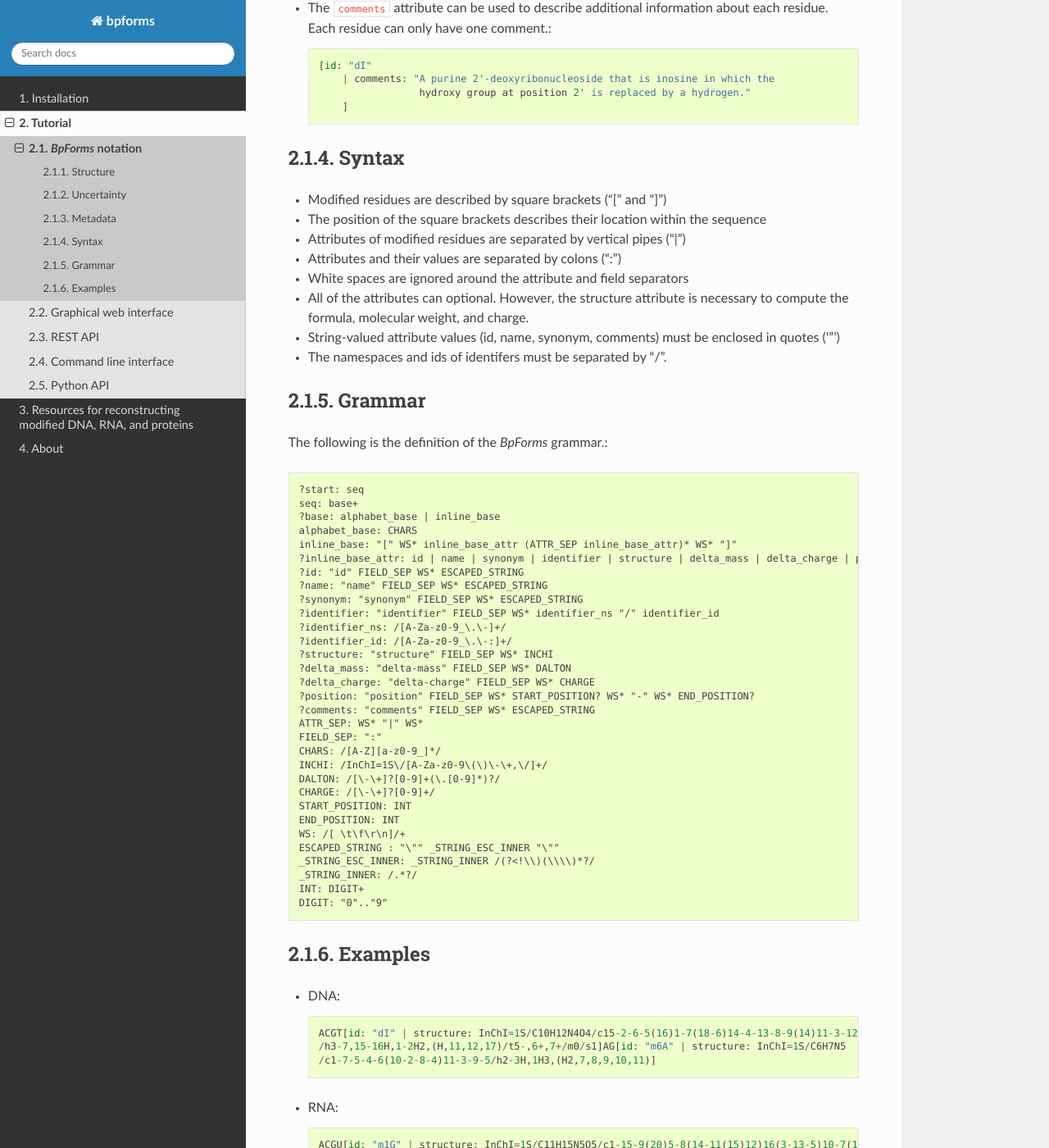
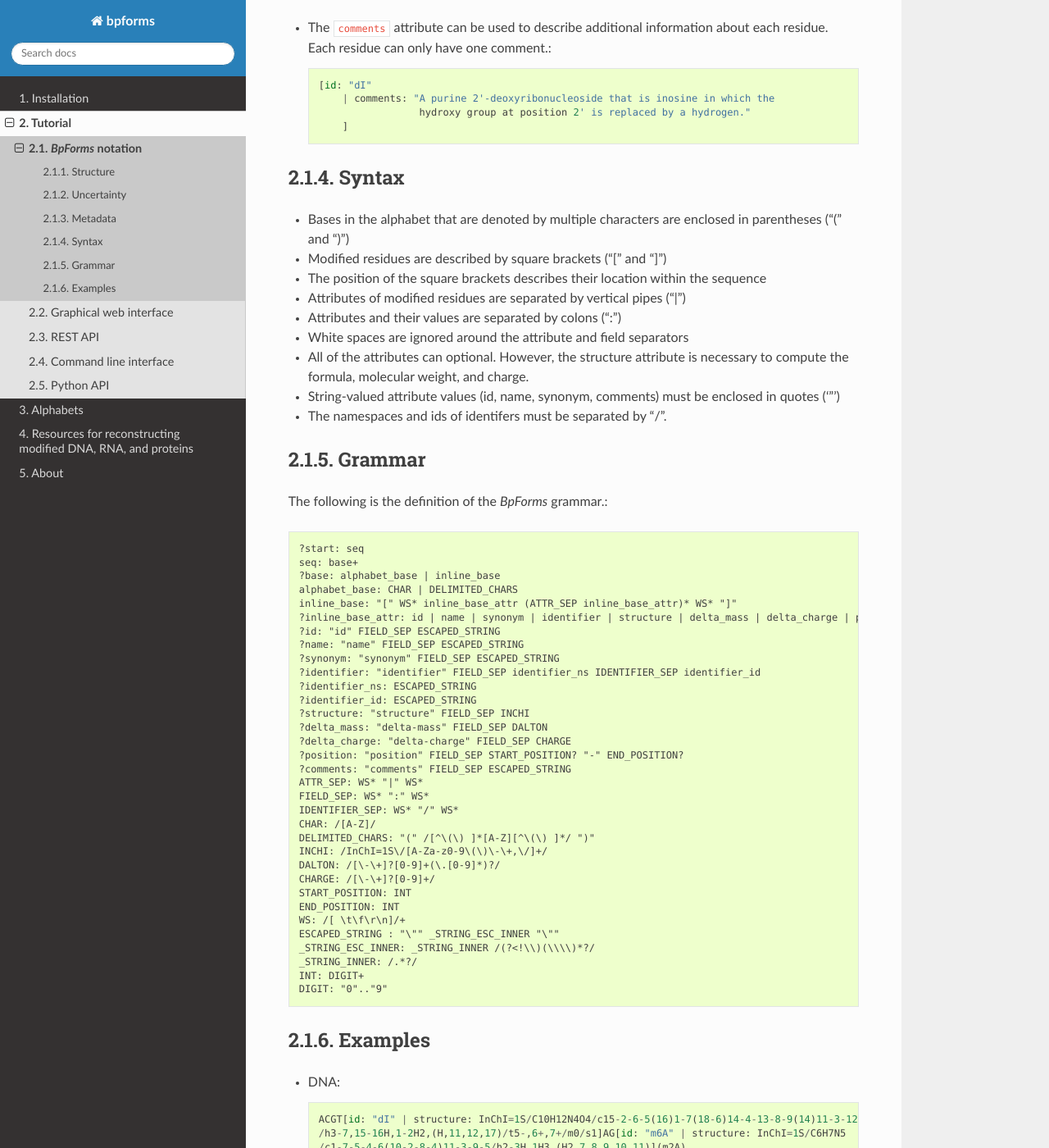
Before and after one commit to KarrLab/bpforms, a Sphinx documentation site: the page built from docs/notation.rst, in a window 1280 px wide and 1400 px high, scrolled down 1626 px. Shown: the whole window at 82% size. Built offline with Sphinx 7.4.7 and the Read the Docs theme 2.0.0, drawn with Linux system fonts in a browser that asks for light colours; pages that are not in the unit, such as notebooks, are missing from menus; some of the changed text lies outside the part shown.

Commit message:
updating docs

```diff
--- a/docs/index.rst
+++ b/docs/index.rst
@@ -45,6 +45,7 @@
 
    installation.rst
    tutorial.rst
+   alphabets.rst
    resources.rst
    API documentation <source/modules.rst>
    about.rst
--- a/docs/notation.rst
+++ b/docs/notation.rst
@@ -3,11 +3,11 @@
 `BpForms` notation
 ------------------
 
-The `BpForms` notation represents biopolymer forms as FASTA sequences with modified residues described by multiple attributes separated by "|" inside square brackets. The locations of modified residues are encoded by their positions within the sequence.
+The `BpForms` notation represents biopolymer forms as FASTA sequences with (a) bases denoted by multiple characters delimited by parentheses and (b) modified residues described by multiple attributes separated by "|" inside square brackets. The locations of modified residues are encoded by their positions within the sequence.
 
     * ``[id: "dI" | name: "deoxyinosine"]ACGC``: represents deoxyinosine at the first position
     * ``AC[id: "dI" | name: "deoxyinosine"]GC``: represents deoxyinosine at the third position
-    * ``ACGC[id: "dI" | name: "deoxyinosine"]``: represents deoxyinosine at the last position
+    * ``ACGC(m6A)``: represents methyl-6-adenosine at the last position
 
 
 Structure
@@ -72,6 +72,7 @@
 Syntax
 ^^^^^^
 
+* Bases in the alphabet that are denoted by multiple characters are enclosed in parentheses ("(" and ")")
 * Modified residues are described by square brackets ("[" and "]")
 * The position of the square brackets describes their location within the sequence
 * Attributes of modified residues are separated by vertical pipes ("|")
@@ -90,23 +91,25 @@
     ?start: seq
     seq: base+
     ?base: alphabet_base | inline_base
-    alphabet_base: CHARS
+    alphabet_base: CHAR | DELIMITED_CHARS
     inline_base: "[" WS* inline_base_attr (ATTR_SEP inline_base_attr)* WS* "]"
     ?inline_base_attr: id | name | synonym | identifier | structure | delta_mass | delta_charge | position | comments
-    ?id: "id" FIELD_SEP WS* ESCAPED_STRING
-    ?name: "name" FIELD_SEP WS* ESCAPED_STRING
-    ?synonym: "synonym" FIELD_SEP WS* ESCAPED_STRING
-    ?identifier: "identifier" FIELD_SEP WS* identifier_ns "/" identifier_id
-    ?identifier_ns: /[A-Za-z0-9_\.\-]+/
-    ?identifier_id: /[A-Za-z0-9_\.\-:]+/
-    ?structure: "structure" FIELD_SEP WS* INCHI
-    ?delta_mass: "delta-mass" FIELD_SEP WS* DALTON
-    ?delta_charge: "delta-charge" FIELD_SEP WS* CHARGE
-    ?position: "position" FIELD_SEP WS* START_POSITION? WS* "-" WS* END_POSITION?
-    ?comments: "comments" FIELD_SEP WS* ESCAPED_STRING
+    ?id: "id" FIELD_SEP ESCAPED_STRING
+    ?name: "name" FIELD_SEP ESCAPED_STRING
+    ?synonym: "synonym" FIELD_SEP ESCAPED_STRING
+    ?identifier: "identifier" FIELD_SEP identifier_ns IDENTIFIER_SEP identifier_id
+    ?identifier_ns: ESCAPED_STRING
+    ?identifier_id: ESCAPED_STRING
+    ?structure: "structure" FIELD_SEP INCHI
+    ?delta_mass: "delta-mass" FIELD_SEP DALTON
+    ?delta_charge: "delta-charge" FIELD_SEP CHARGE
+    ?position: "position" FIELD_SEP START_POSITION? "-" END_POSITION?
+    ?comments: "comments" FIELD_SEP ESCAPED_STRING
     ATTR_SEP: WS* "|" WS*
-    FIELD_SEP: ":"
-    CHARS: /[A-Z][a-z0-9_]*/
+    FIELD_SEP: WS* ":" WS*
+    IDENTIFIER_SEP: WS* "/" WS*
+    CHAR: /[A-Z]/
+    DELIMITED_CHARS: "(" /[^\(\) ]*[A-Z][^\(\) ]*/ ")"
     INCHI: /InChI=1S\/[A-Za-z0-9\(\)\-\+,\/]+/
     DALTON: /[\-\+]?[0-9]+(\.[0-9]*)?/
     CHARGE: /[\-\+]?[0-9]+/
@@ -127,11 +130,11 @@
 
     ACGT[id: "dI" | structure: InChI=1S/C10H12N4O4/c15-2-6-5(16)1-7(18-6)14-4-13-8-9(14)11-3-12-10(8)17
     /h3-7,15-16H,1-2H2,(H,11,12,17)/t5-,6+,7+/m0/s1]AG[id: "m6A" | structure: InChI=1S/C6H7N5
-    /c1-7-5-4-6(10-2-8-4)11-3-9-5/h2-3H,1H3,(H2,7,8,9,10,11)]
+    /c1-7-5-4-6(10-2-8-4)11-3-9-5/h2-3H,1H3,(H2,7,8,9,10,11)](m2A)
 
 * RNA::
 
-    ACGU[id: "m1G" | structure: InChI=1S/C11H15N5O5/c1-15-9(20)5-8(14-11(15)12)16(3-13-5)10-7(19)6(18)4(2-17)21-10
+    (m6A)CGU[id: "m1G" | structure: InChI=1S/C11H15N5O5/c1-15-9(20)5-8(14-11(15)12)16(3-13-5)10-7(19)6(18)4(2-17)21-10
     /h3-4,6-7,10,17-19H,2H2,1H3,(H2,12,14)/t4-,6-,7-,10-/m1/s1]AG[id: "m1A" | structure: InChI=1S/C11H15N5O4
     /c1-15-3-14-10-6(9(15)12)13-4-16(10)11-8(19)7(18)5(2-17)20-11/h3-5,7-8,11-12,17-19H,2H2,1H3/t5-,7-,8-,11-/m1/s1]
 
```
Also changed, not shown: docs/alphabets.rst (added, +8 -0 lines), docs/python_api.rst (+5 -5 lines), 1 other file.
